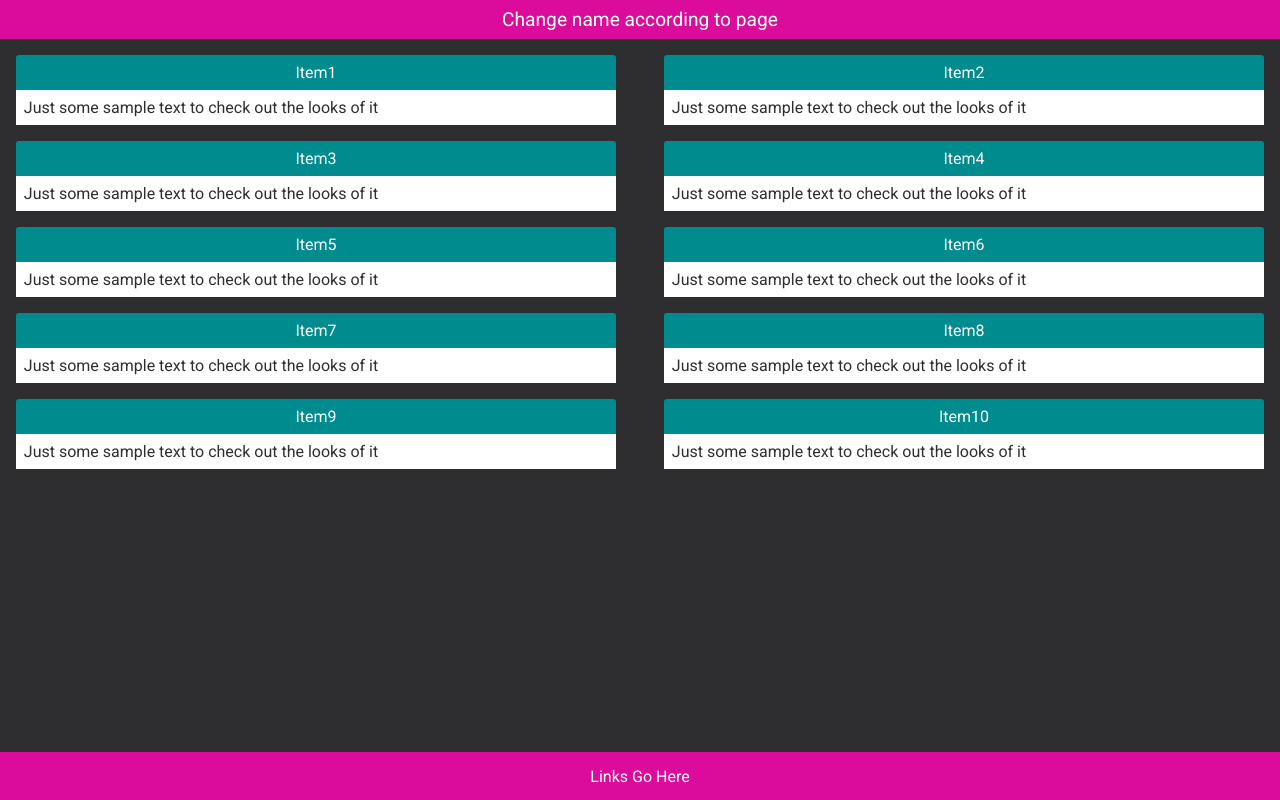
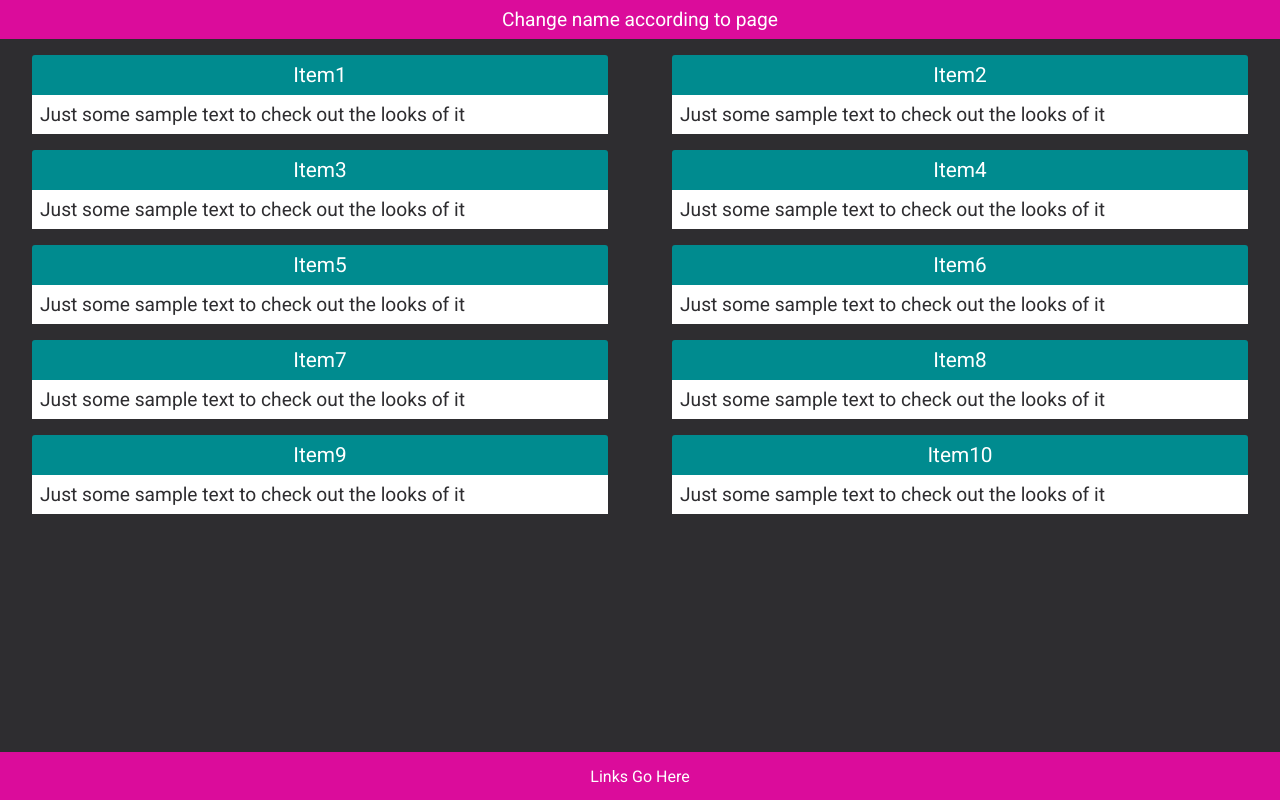
Before and after one commit to doctype-Melvin/repsetweight, a Next.js app: page / in a window 1280 px wide. Built offline with nearby package versions, Linux system fonts and the light colour scheme.

Commit message:
adds style grid layout

```diff
--- a/app/homepage.css
+++ b/app/homepage.css
@@ -3,7 +3,7 @@
     grid-template-columns: 1fr 1fr;
     grid-template-rows: repeat(auto-fill, 1fr);
     justify-items: center;
-    gap: 1rem;
+    row-gap: 1rem;
     padding-top: 1rem;
     padding-bottom: calc(20px + var(--navbar-height))
 }
--- a/components/Tile/style.css
+++ b/components/Tile/style.css
@@ -1,6 +1,6 @@
 .tile__body {
     background-color: var(--dark-turqiose);
-    width: 95%;
+    width: 90%;
     border-radius: 3px;
 }
 
@@ -9,6 +9,7 @@
     text-align: center;
     margin: 0;
     padding: .5rem 0;
+    font-size: 1.3rem;
 }
 
 .tile__content {
@@ -17,4 +18,5 @@
     color: var(--dark-background);
     margin: 0;
     text-align: justify;
+    font-size: 1.2rem;
 }
```
